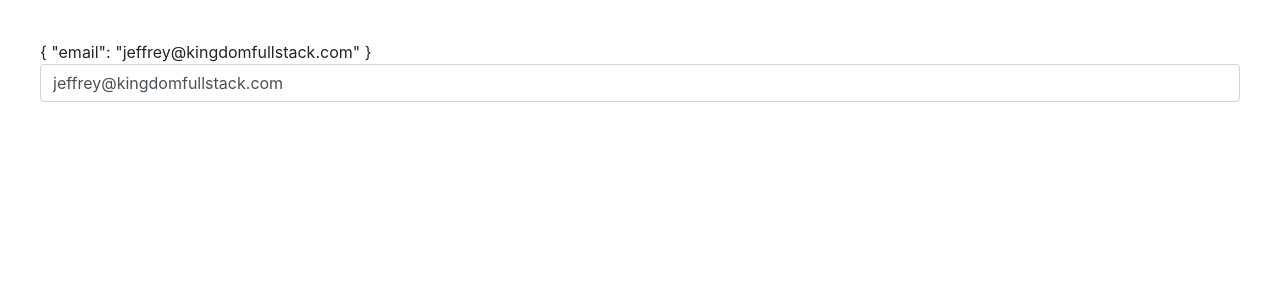
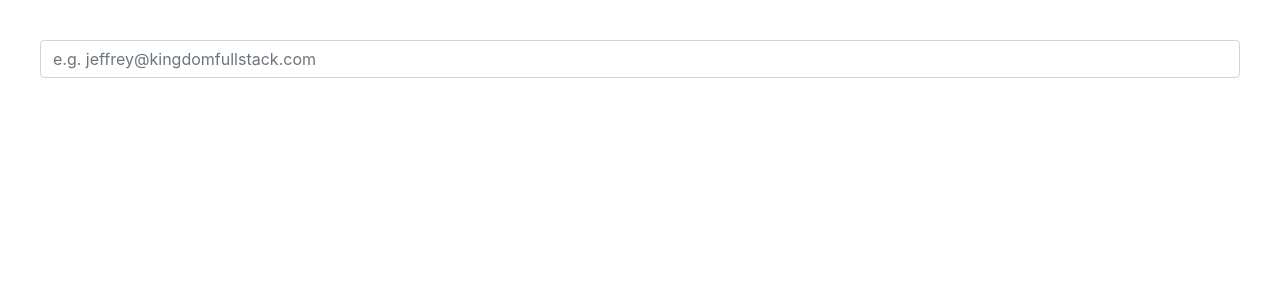
Before and after one commit to jeffreyhuang/codecourse_practical-vue-components, a Vue app: page / in a window 1280 px wide. Shown: the top 300 px of the page. Built offline with nearby package versions, Linux system fonts and the light colour scheme.

Commit message:
[ch13] add $attrs

```diff
--- a/src/components/AppInput.vue
+++ b/src/components/AppInput.vue
@@ -1,6 +1,7 @@
 <template>
   <div>
     <input
+      v-bind="$attrs"
       :type="inputType"
       :name="name"
       :id="name"
--- a/src/views/Home.vue
+++ b/src/views/Home.vue
@@ -1,8 +1,6 @@
 <template>
   <div>
-    {{ form }}
-
-    <AppInput name="password" v-model="form.email"/>
+    <AppInput name="password" placeholder="e.g. jeffrey@kingdomfullstack.com"/>
   </div>
 </template>
 
```
